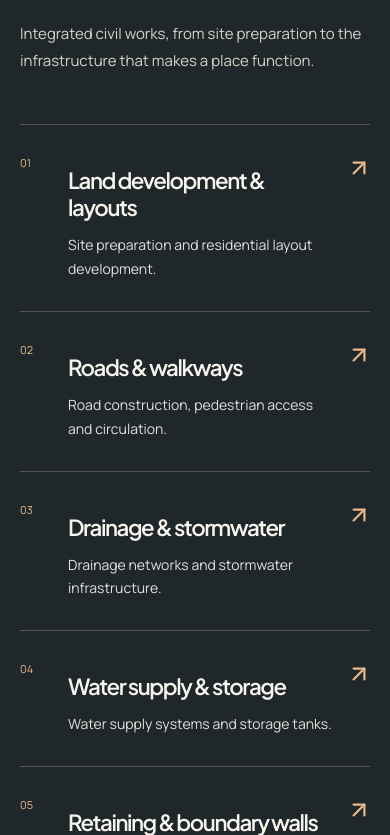
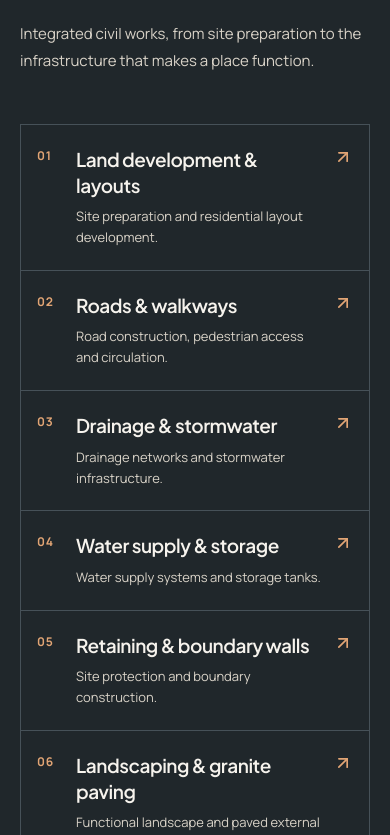
Before and after one commit to mkraja826/Slvinfra, a Next.js app: page / in a window 390 px wide. Shown: the part 1709-2544 px from the top of the page. Built offline with nearby package versions, Linux system fonts and the light colour scheme.

Commit message:
Present construction services as structured responsive contractor directory

```diff
--- a/src/app/globals.css
+++ b/src/app/globals.css
@@ -314,3 +314,19 @@ p{overflow-wrap:break-word}
  .contact-section .contact-grid h2{font-size:clamp(32px,7.8vw,42px);line-height:1.19}
  .services-lead h2,.about-statement h2{font-size:clamp(31px,7.6vw,40px);line-height:1.2}
 }
+
+
+/* Contractor-first service directory: eight verified disciplines */
+.expertise-section .expertise-list{display:grid;grid-template-columns:repeat(2,minmax(0,1fr));gap:1px;background:#465158;border:1px solid #465158;margin-top:32px}
+.expertise-section .expertise-item{min-width:0;display:grid;grid-template-columns:32px minmax(0,1fr) 22px;align-items:start;gap:16px;background:#20272b;padding:27px 24px;border:0;transition:background .18s ease}
+.expertise-section .expertise-item:hover,.expertise-section .expertise-item:focus-visible{background:#303a40}
+.expertise-section .expertise-item h3{font-size:clamp(18px,1.5vw,23px);line-height:1.32;letter-spacing:-.025em;margin:0 0 8px;color:#f6f3ed}
+.expertise-section .expertise-item p{font-size:14px;line-height:1.65;margin:0;color:#d9d3c8}
+.expertise-section .expertise-number{font-size:12px;letter-spacing:.08em;color:#e2a575;font-weight:700}
+.expertise-section .expertise-arrow{width:20px;height:20px;color:#e2a575}
+@media(max-width:699px){
+ .expertise-section .expertise-list{grid-template-columns:minmax(0,1fr);margin-top:24px}
+ .expertise-section .expertise-item{grid-template-columns:27px minmax(0,1fr) 20px;gap:12px;padding:22px 16px}
+ .expertise-section .expertise-item h3{font-size:19px;line-height:1.35}
+ .expertise-section .expertise-item p{font-size:13px;line-height:1.6}
+}
```
